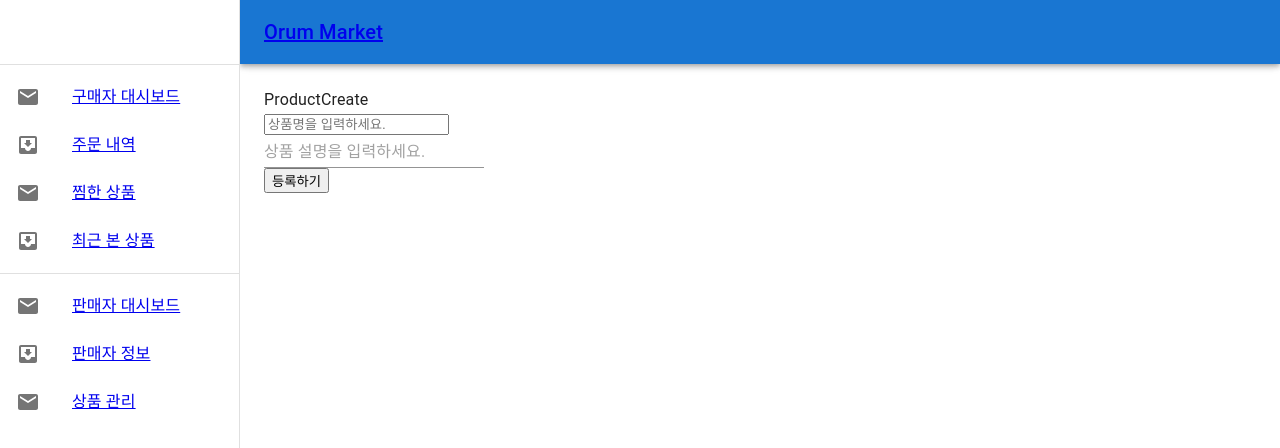
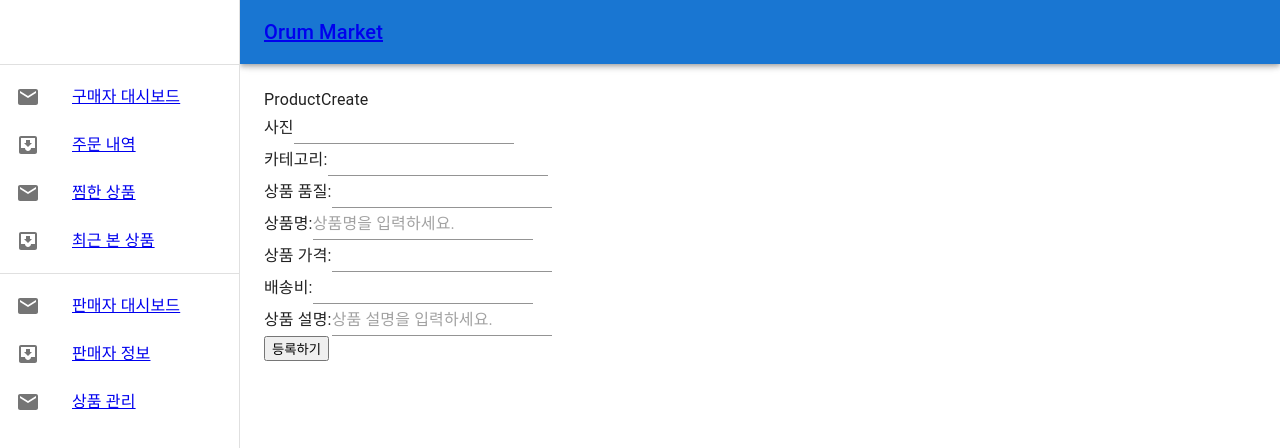
Before and after one commit to veryyounng/orum-market-front, a React (Vite) app: page /user/1/product-create in a window 1280 px wide. Shown: the top 448 px of the page. Built offline with nearby package versions, Linux system fonts and the light colour scheme; no server answers.

Commit message:
Feat: post 데이터 전송시에 상품명과 상품설명 type 지정오류로 이슈 해결 중 #12

```diff
--- a/src/api/api.ts
+++ b/src/api/api.ts
@@ -1,3 +1,5 @@
+import ProductCreate from '../components/seller/ProductCreate';
+import { IProduct } from './../type/index';
 import axios from 'axios';
 
 const API_BASE_URL = import.meta.env.VITE_API_BASE_URL;
@@ -20,17 +22,7 @@ axiosInstance.interceptors.request.use(
   },
 );
 
-// api 함수 정의
-export const api = {
-  signUp: (userData: any) => axiosInstance.post('/users/', userData),
-  checkEmail: (email: string) =>
-    axiosInstance.get('/users/email', { params: { email } }),
-  signIn: (credentials: any) => axiosInstance.post('/users/login', credentials),
-  getProductList: () => axiosInstance.get('/products'),
-  searchProducts: (keyword: string) =>
-    axiosInstance.get('/products', { params: { keyword } }),
-  createProduct: () =>
-    axiosInstance.post('/seller/products/', {
+const data = {
   price: 22000,
   shippingFees: 3000,
   show: true,
@@ -49,5 +41,22 @@ export const api = {
     buyQuantity: 190,
     order: 7,
   },
+};
+// api 함수 정의
+export const api = {
+  signUp: (userData: any) => axiosInstance.post('/users/', userData),
+  checkEmail: (email: string) =>
+    axiosInstance.get('/users/email', { params: { email } }),
+  signIn: (credentials: any) => axiosInstance.post('/users/login', credentials),
+  getProductList: () => axiosInstance.get('/products'),
+  searchProducts: (keyword: string) =>
+    axiosInstance.get('/products', { params: { keyword } }),
+  createProduct: (productData: any) =>
+    axiosInstance.post('/seller/products/', {
+      ...data,
+      price: productData.price,
+      shippingFees: productData.shippingFees,
+      name: 'productData.title',
+      content: 'productData.content',
     }),
 };
--- a/src/components/seller/ProductCreate.tsx
+++ b/src/components/seller/ProductCreate.tsx
@@ -1,23 +1,32 @@
-import { useState } from 'react';
+import { useState, useEffect } from 'react';
 import { Link, useParams } from 'react-router-dom';
 import axios from 'axios';
 import { Input } from '@mui/material';
 import { api } from '../../api/api';
 
 export default function ProductCreate() {
-  const [title, setTitle] = useState('');
-  const [content, setContent] = useState('');
+  //   const [title, setTitle] = useState('');
+  //   const [content, setContent] = useState('');
+  //   const [price, setPrice] = useState('');
+  //   const [shippingFees, setShippingFees] = useState('');
 
-  const handleTitleChange = (event: React.ChangeEvent<HTMLInputElement>) => {
-    setTitle(event.target.value);
-  };
+  const [productData, setProductData] = useState({
+    mainImages: '',
+    category: '',
+    quality: '',
+    price: '',
+    shippingFees: '',
+    title: '',
+    content: '',
+  });
+  const handleChange = (event: React.ChangeEvent<HTMLInputElement>) => {
+    const { name, value } = event.target;
 
-  const handleContentChange = (event: React.ChangeEvent<HTMLInputElement>) => {
-    setContent(event.target.value);
+    setProductData((prev) => ({ ...prev, [name]: value }));
   };
   const productSubmit = async () => {
     await api
-      .createProduct()
+      .createProduct(productData)
       .then(function (response) {
         console.log(response);
       })
@@ -29,23 +38,74 @@ export default function ProductCreate() {
     <div>
       ProductCreate
       <div>
-        <input
-          type="text"
-          placeholder="상품명을 입력하세요."
-          value={title}
-          onChange={handleTitleChange}
-        ></input>
-      </div>
         <div>
+          사진
           <Input
             type="text"
-          placeholder="상품 설명을 입력하세요."
-          value={content}
-          onChange={handleContentChange}
+            name="mainImages"
+            value={productData.mainImages}
+            onChange={handleChange}
           ></Input>
         </div>
         <div>
-        <input type="submit" value="등록하기" onClick={productSubmit}></input>
+          카테고리:
+          <Input
+            type="text"
+            name="category"
+            value={productData.category}
+            onChange={handleChange}
+          ></Input>
+        </div>
+        <div>
+          상품 품질:
+          <Input
+            type="text"
+            name="quality"
+            value={productData.quality}
+            onChange={handleChange}
+          ></Input>
+        </div>
+        <div>
+          상품명:
+          <Input
+            type="text"
+            name="title"
+            placeholder="상품명을 입력하세요."
+            value={productData.title}
+            onChange={handleChange}
+          ></Input>
+        </div>
+        <div>
+          상품 가격:
+          <Input
+            type="text"
+            name="price"
+            value={productData.price}
+            onChange={handleChange}
+          ></Input>
+        </div>
+        <div>
+          배송비:
+          <Input
+            type="text"
+            name="shippingFees"
+            value={productData.shippingFees}
+            onChange={handleChange}
+          ></Input>
+        </div>
+        <div>
+          상품 설명:
+          <Input
+            type="text"
+            name="content"
+            placeholder="상품 설명을 입력하세요."
+            value={productData.content}
+            onChange={handleChange}
+          ></Input>
+        </div>
+        <button type="submit" onClick={productSubmit}>
+          등록하기
+        </button>
       </div>
     </div>
   );
--- a/src/components/seller/SellerOrderList.tsx
+++ b/src/components/seller/SellerOrderList.tsx
@@ -1,11 +1,11 @@
 import * as React from 'react';
 import { Link, Outlet } from 'react-router-dom';
-
+const _id = localStorage.getItem('_id');
 export default function SellerOrderList() {
   return (
     <div>
       SellerOrderList
-      <Link to={'/user/:id/product-create'}>
+      <Link to={`/user/${_id}/product-create`}>
         <button>등록하기</button>
       </Link>
     </div>
```
Lines whose indentation alone changed are shown as unchanged.
